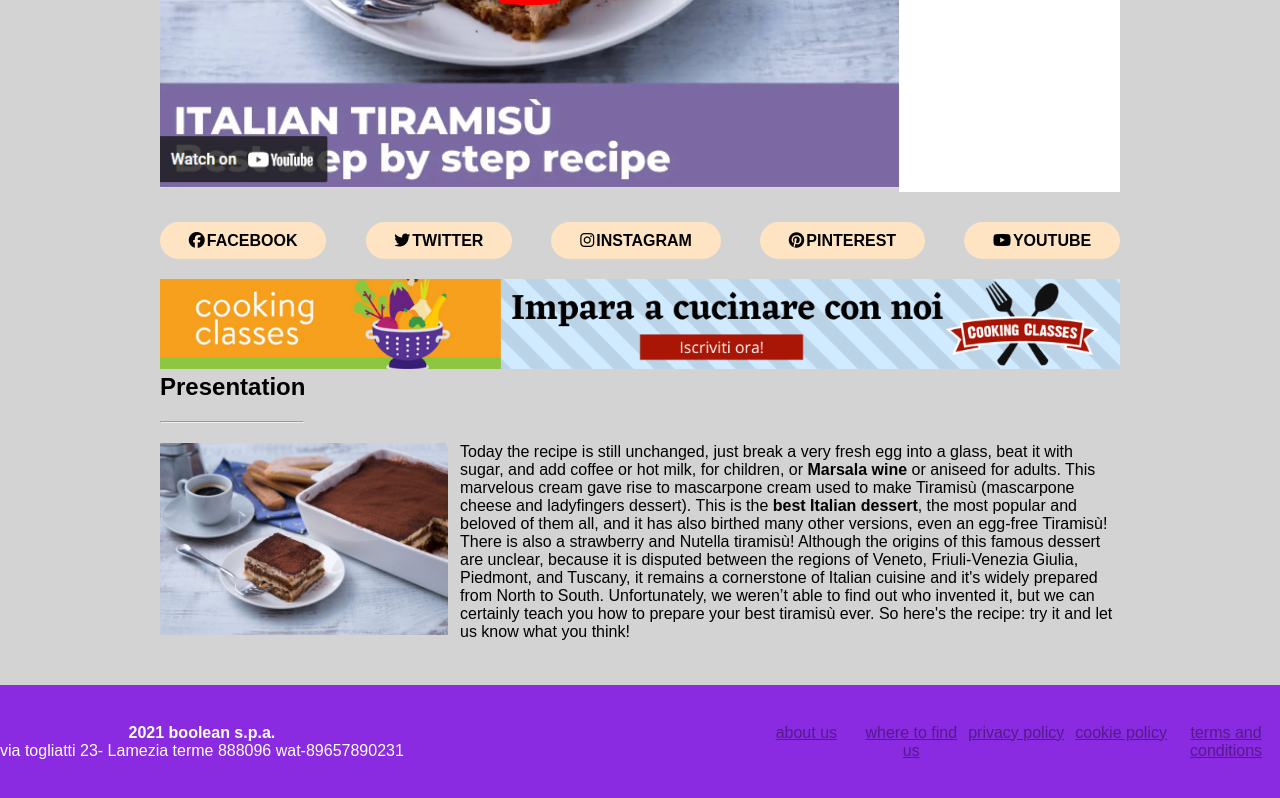
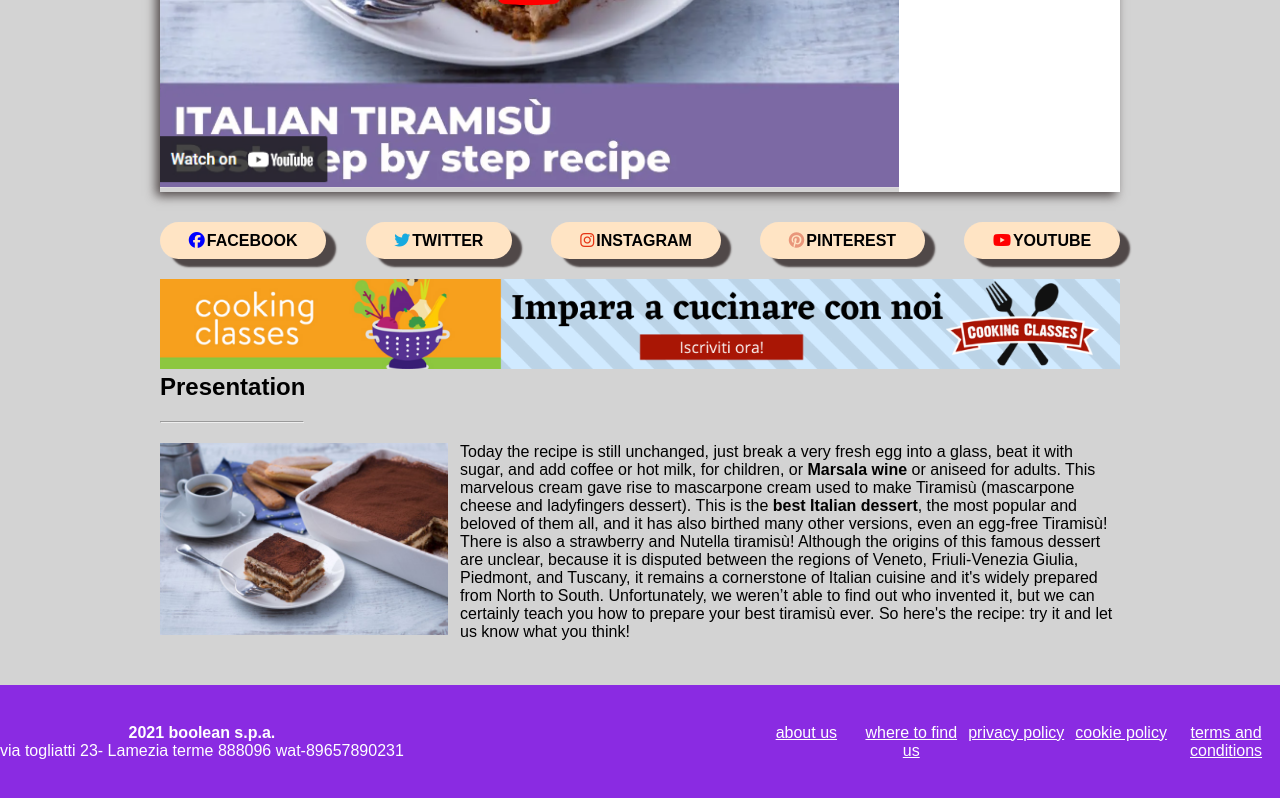
Before and after one commit to michelangelomancini4/htmlcss-responsive-layout, a plain HTML site: page index.html in a window 1280 px wide. Shown: the part 448-1246 px from the top of the page. Drawn offline with Linux system fonts and the light colour scheme.

Commit message:
general fixing + details adding

```diff
--- a/css/style.css
+++ b/css/style.css
@@ -27,7 +27,10 @@ body{
     margin:3% auto;
 
  }
-
+ /* regole jumbo */
+.jumbo {
+    box-shadow: -4px 4px 10px #504848;
+}
  .jumbo h4{
     color: gray;
  }
@@ -39,21 +42,22 @@ body{
  .jumbo span{
     display: none;
  }
-
+/* regole immagin e testo */
  .cakeinfo img {
     max-width: 100%;
     margin: 0 auto;
  }
- #colonnadx{
-    background-color: white;
-    padding: 3%;
- }
+
  .cakeinfo ul{
     list-style: none;
     margin-top: 15px;
  }
  .cakeinfo li{
     margin-top: 7px;
+ }
+ #colonnadx{
+    background-color: white;
+    padding: 3%;
  }
  /* regole icone social */
  .social {
@@ -69,10 +73,27 @@ body{
     background-color: bisque;
     border-radius: 9999px;
     padding: 2%;
+    box-shadow: 10px 8px 2px #504848;
  }
  .social span {
     display: none;
  }
+ .fa-facebook {
+    color: blue;
+ }
+ .fa-twitter {
+    color: rgb(22, 170, 224);
+ }
+ .fa-instagram {
+    color: rgb(230, 52, 20);
+     }
+.fa-pinterest {
+    color: darksalmon;
+}
+.fa-youtube {
+    color: red;
+}
+
  /* regole banner */
  #banner {
 
@@ -86,7 +107,7 @@ body{
 
 hr {
    width: 15%;
-   color: orangered;
+   background-color: orangered;
    margin-top: 20px;
    margin-bottom: 20px;
 }
@@ -114,11 +135,13 @@ hr {
 footer li{
     margin-right:  3px;
     width: 40%;
+    text-decoration: underline;
 
 }
 
   /* REGOLE TABLET */
    @media screen and (min-width:768px) {
+    /* regole header */
     header{
         text-align: start;
         padding-top: 2%;
@@ -127,6 +150,7 @@ footer li{
     header span{
         margin: 10px 15px;
     }
+    /* regole jumbo */
    .jumbo h1{
     font-size: 30px;
    }
--- a/index.html
+++ b/index.html
@@ -74,11 +74,11 @@
         </div>
         <div>
             <ul>
-                <li><a href="">about us</a></li>
-                <li><a href="">where to find us</a></li>
-                <li><a href="">privacy policy</a></li>
-                <li><a href="">cookie policy</a></li>
-                <li><a href="">terms and conditions</a></li>
+                <li>about us</li>
+                <li>where to find us</li>
+                <li>privacy policy</li>
+                <li>cookie policy</li>
+                <li>terms and conditions</li>
             </ul>
         </div>
      </footer>
```
